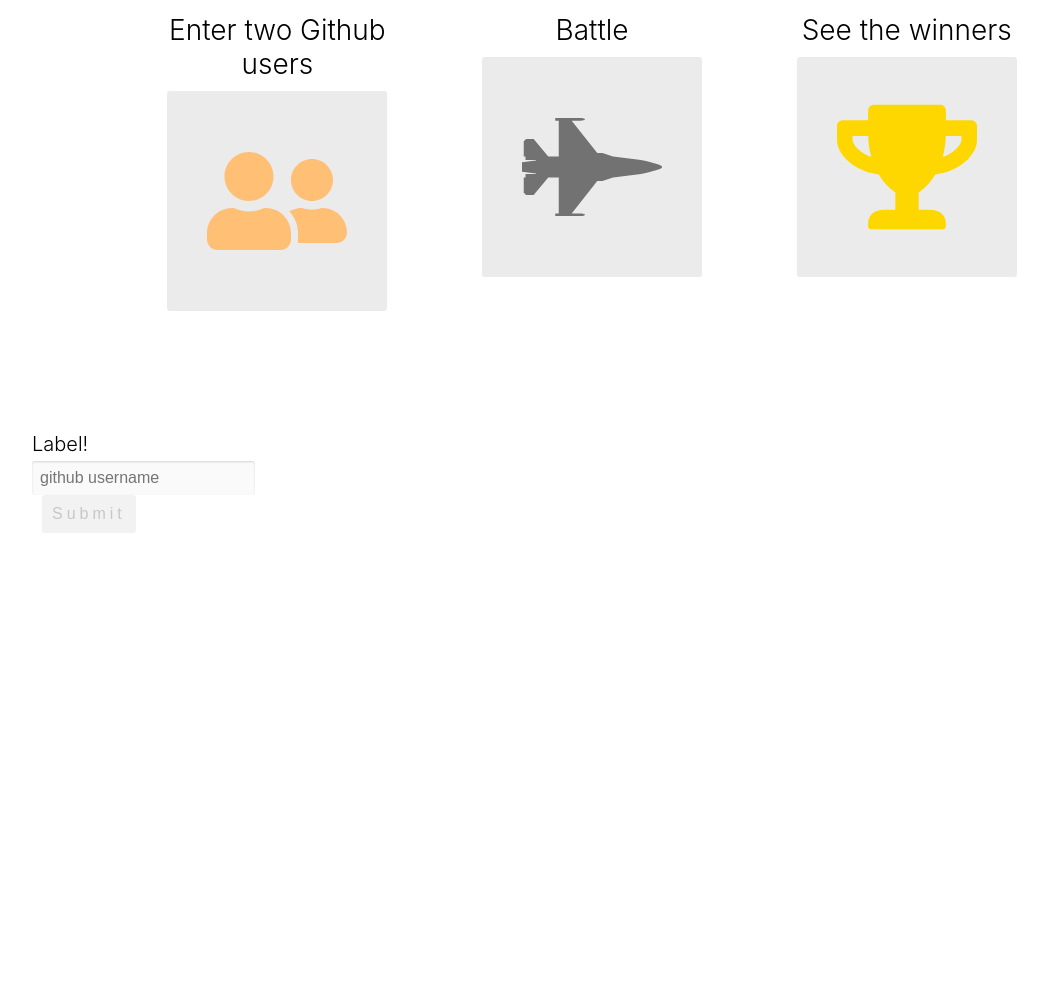
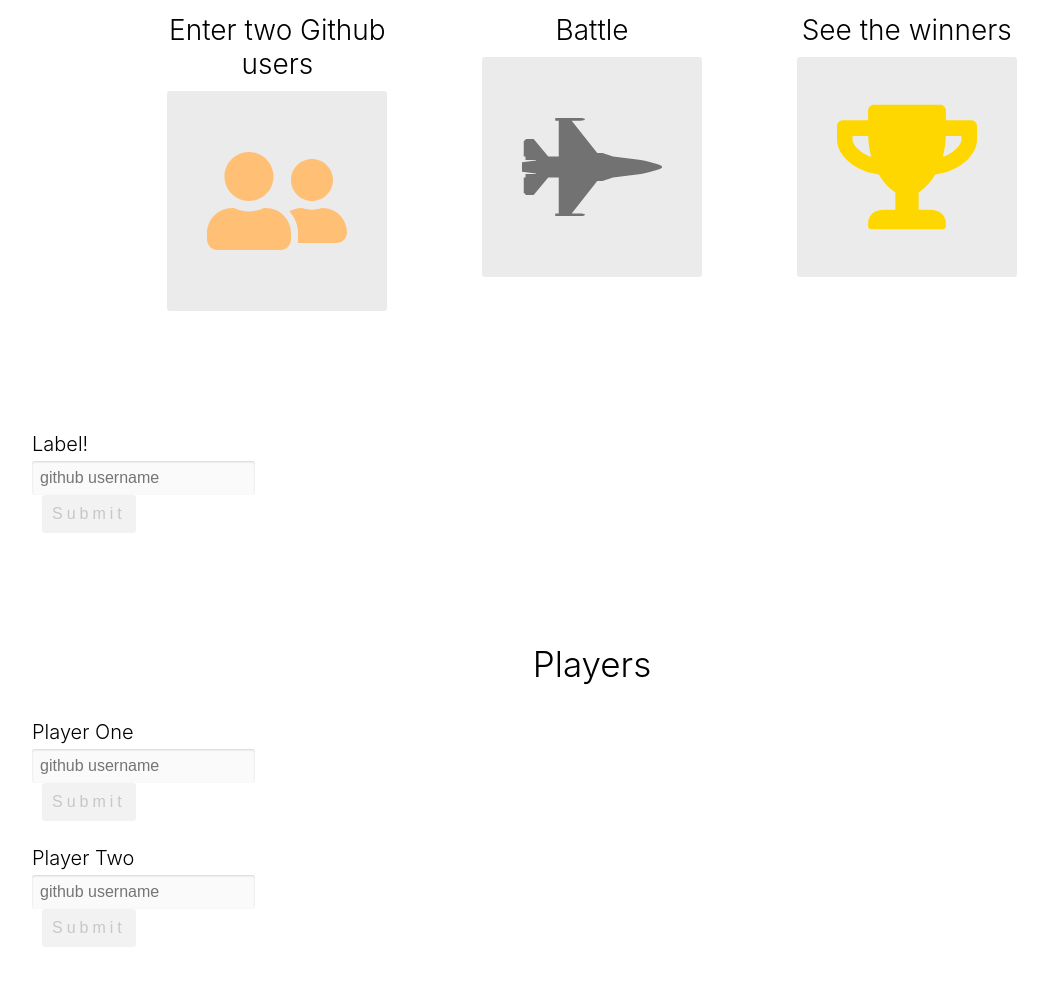
Before and after one commit to nme22/react-practice, a React app: page / in a window 1280 px wide. Shown: the part 209-1194 px from the top of the page, without its empty margins (48-1096 px from the left). Before the commit the page ends 802 px from the top, so only its background shows below. Built offline with nearby package versions, Linux system fonts and the light colour scheme.

Commit message:
player input components

```diff
--- a/app/components/battle.js
+++ b/app/components/battle.js
@@ -81,12 +81,46 @@
 }
 
 export default class Battle extends React.Component {
+    constructor(props) {
+        super(props)
+
+        this.state = {
+            playerOne: null,
+            playerTwo: null,
+        }
+
+        this.handleSubmit = this.handleSubmit.bind(this)
+    }
+    handleSubmit( id, player) {
+        this.setState({
+            [id]: player
+        })
+    }
     render() {
+        const {playerOne, playerTwo} = this.state
         return (
             <React.Fragment>
                 <Instructions/>
 
                 <PlayerInput label='Label!' onSubmit={(value) => console.log('value!', value)}/>
+                <div className='players-container'>
+                    <h1 className='center-text header-lg'>Players</h1>
+                    <div className='row space-around'>
+                        {playerOne == null && (
+                            <PlayerInput
+                            label='Player One'
+                            onSubmit={(player) => this.handleSubmit('playerOne', player)}
+                            />
+                        )}
+
+                        {playerTwo == null && (
+                            <PlayerInput
+                            label='Player Two'
+                            onSubmit={(player) => this.handleSubmit('playerTwo', player)}
+                            />
+                        )}
+                    </div>
+                </div>
             </React.Fragment>
         )
     }
--- a/app/index.css
+++ b/app/index.css
@@ -191,3 +191,6 @@
     background: #f2f2f2;
     color: #c7c7c7;
 }
+.players-container {
+  margin: 100px 0;
+}
```
